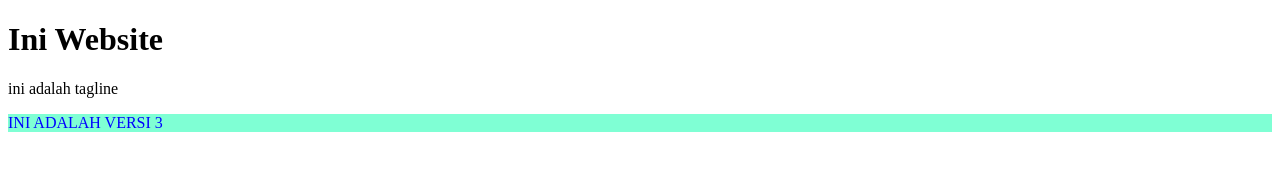
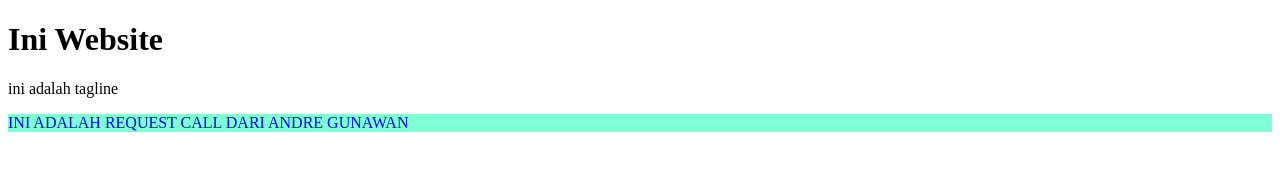
Before and after one commit to sofyansetiawan/hacktiv8-pullrequest-example, a plain HTML site: page index.html in a window 1280 px wide. Drawn offline with Linux system fonts and the light colour scheme.

Commit message:
request dari Andre Gunawan

```diff
--- a/index.html
+++ b/index.html
@@ -8,7 +8,7 @@
         <p>ini adalah tagline</p>
 
         <div style="background-color: aquamarine;color: blue;">
-            INI ADALAH VERSI 3
+            INI ADALAH REQUEST CALL DARI ANDRE GUNAWAN
         </div>
     </body>
 </html>
```
